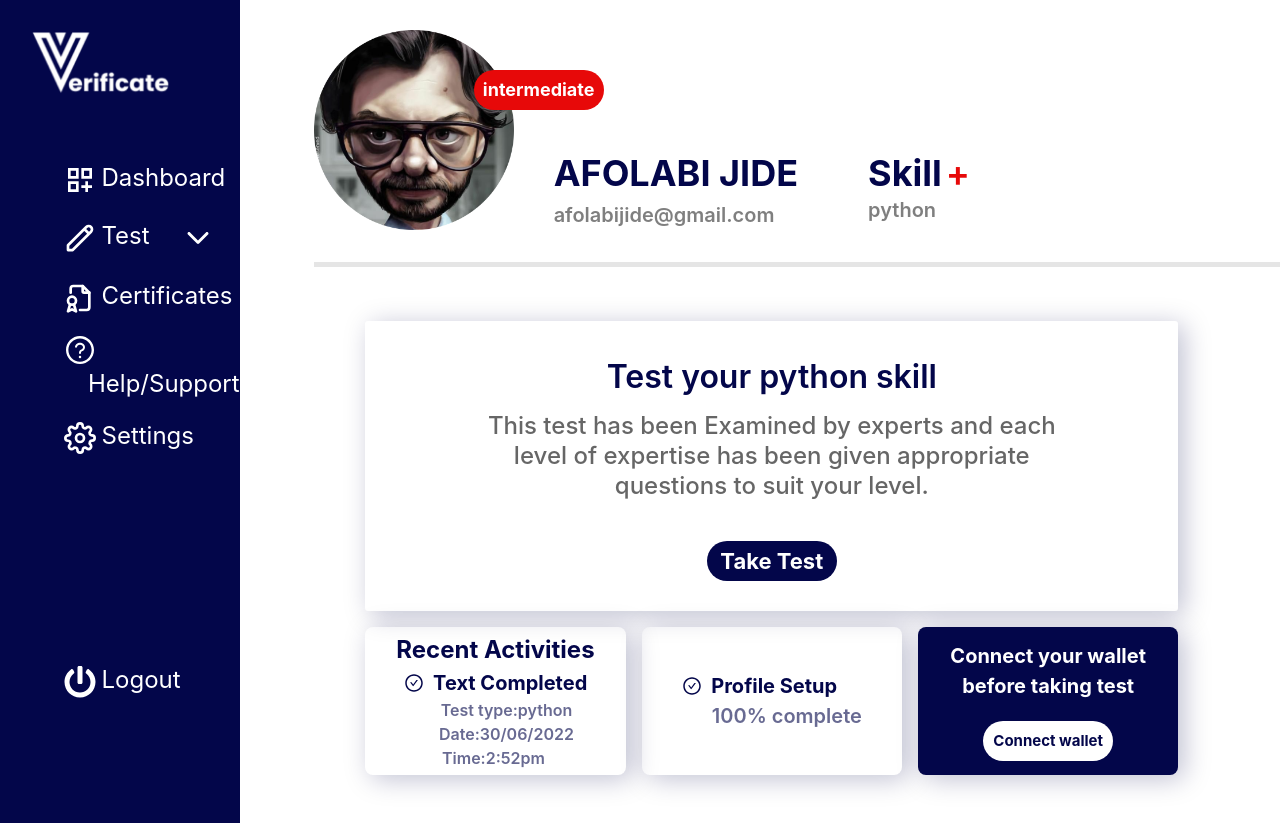
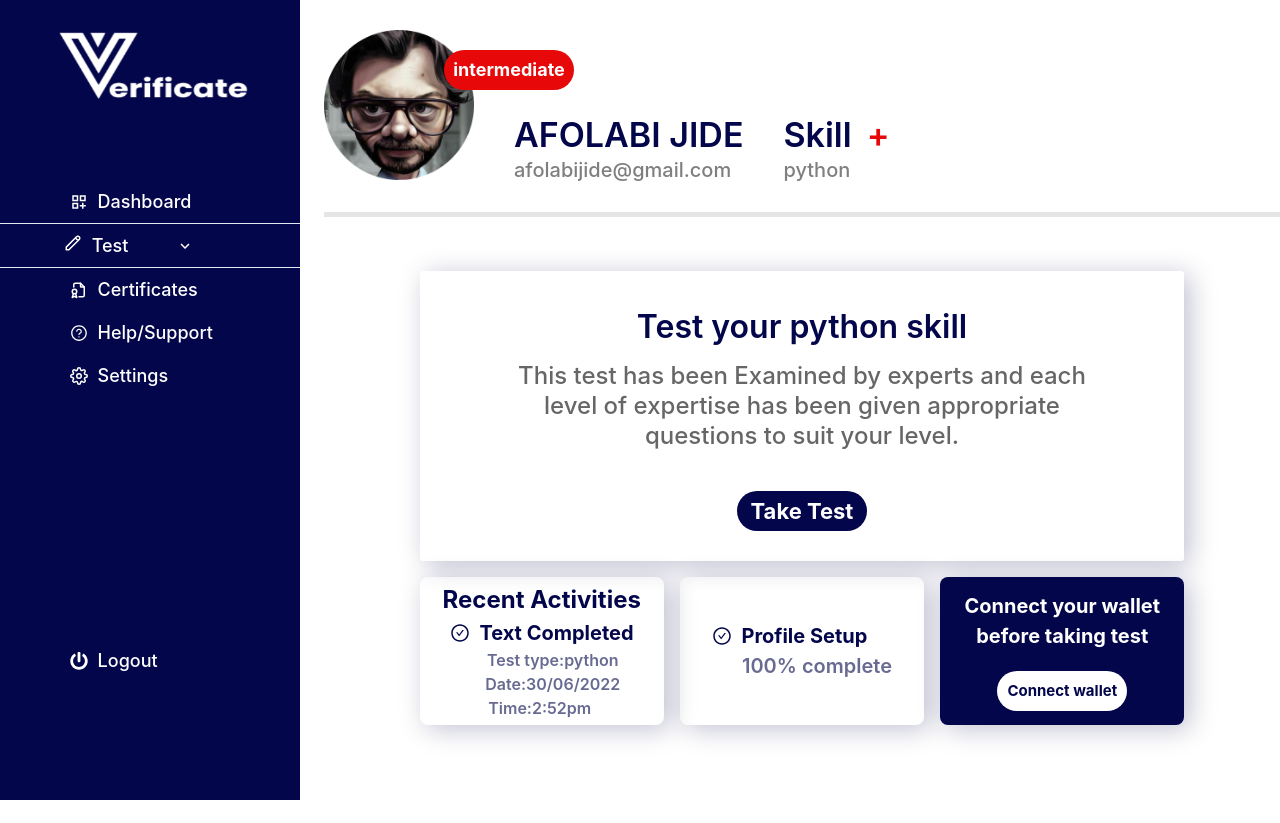
Before and after one commit to NestDevs/Verificate, a React (Vite) app: page /dashboard in a window 1280 px wide. After the commit the page ends 800 px from the top, so only its background shows below. Built offline with nearby package versions, Linux system fonts and the light colour scheme.

Commit message:
re-routing done

```diff
--- a/src/App.js
+++ b/src/App.js
@@ -1,18 +1,45 @@
 import React , { useContext, useEffect } from "react";
 import "./App.css";
 import { BrowserRouter as Router, Routes, Route } from "react-router-dom";
-import { Box } from "@chakra-ui/react";
+import {
+  Box,
+  Button,
+  Flex,
+  Image,
+  Text,
+  Grid,
+  GridItem,
+} from "@chakra-ui/react";
 import Home from "./pages/Home/Home";
 import Dashboard from "./pages/Dashboard/Dashboard";
+import Sidebar from "./component/Sidebar";
+import Header from "./component/Navbar/Header";
+import { Completed } from "./pages/Test/Completed/completed";
+import { Newtest } from "./pages/Test/New/Newtest";
+import { Certificates } from "./pages/certificate/Certificates";
 
 function App() {
 return(
   <Router>
-    <Routes>
-      <Route path="*" element={<Home/>}></Route>
-      <Route exact path="/dashboard" element={<Dashboard/>}></Route>
+    <Grid h='100vh' templateRows='repeat(4, 1fr)' templateColumns='repeat(5, 1fr)' gap={6}>
+      <GridItem w="300px" rowSpan={4} colSpan={1} bg='#03064A' >
+        <Sidebar/>
+      </GridItem>
+      <GridItem  colSpan={4} rowSpan={1} bg='white' >
+        <Header/>
+      </GridItem>
+      <GridItem colSpan={4} rowSpan={1} bg='white' >
+        <Routes>
+          <Route path="*" element={<Home/>}></Route>
+          <Route exact path="/dashboard" element={<Dashboard/>}></Route>
+          <Route exact path="/test/completed" element={<Completed/>}></Route>
+          <Route exact path="/test/newtest" element={<Newtest/>}></Route>
+          <Route exact path="/certificate" element={<Certificates/>}></Route>
+        </Routes>
+      </GridItem>
 
-    </Routes>
+    </Grid>
+    {/* </Routes> */}
   </Router>
 
 )
--- a/src/component/Navbar/Header.js
+++ b/src/component/Navbar/Header.js
@@ -12,10 +12,9 @@ import {AiOutlinePlus } from "react-icons/ai";
 
 const Header = () => {
   return (
-    <Flex m="30px auto" ml="50px" pb="8"  borderBottom="5px solid rgba(0, 0, 0, 0.1)">
-      <Flex pos="relative"  alignItems="flex-end">
-       <Image h="200px" w="200px" src={prof} alt="professor"/>
-
+    <Flex m="30px auto"  pb="8"  borderBottom="5px solid rgba(0, 0, 0, 0.1)">
+      <Flex pos="relative" >
+       <Image h="150px" w="150px" src={prof} alt="professor"/>
        <Button
           _hover={{
             bg: "red",
@@ -28,32 +27,37 @@ const Header = () => {
           fontWeight="700"
           borderRadius="47px"
           width="130px"
-         bottom="120px"
-         left="160px"
+         bottom="90px"
+         left="120px"
            pos="absolute"
         >
           intermediate
         </Button>
+      </Flex>
+      <Flex alignItems="flex-end">
+        <Flex  flexDirection="column" ml="40px">
+          <Text color="#03064A;" fontWeight="600" fontSize="34px">
+            AFOLABI JIDE
+          </Text>
+          <Text fontSize="20px" fontWeight="500" lineHeight="20px"   color="rgba(0, 0, 0, 0.5);"  >
+            afolabijide@gmail.com
+          </Text>
+        </Flex>
+        <Flex  flexDirection="column" ml="40px">
+          <Text color="#03064A;" fontWeight="600" fontSize="34px">
+            Skill
+            <span style={{
+              color:"#E70909",
+              marginLeft:"15px",
 
-
-
-
-
-        <Box>
-          <Flex flexDirection="column" ml="40px">
-          <Text color="#03064A;" fontWeight="700" fontSize="36px">
-         AFOLABI JIDE
+            }}>+</span>
           </Text>
-          <Text fontSize="20px" lineHeight="30px"   h="30px" color="rgba(0, 0, 0, 0.5);" fontWeight="600" >
-          afolabijide@gmail.com
+          <Text fontSize="20px" lineHeight="20px" fontWeight="500"   color="rgba(0, 0, 0, 0.5);" >
+            python
           </Text>
-          </Flex>
-
-
-
-        </Box>
-
-        <Box ml="70px">
+        </Flex>
+      </Flex>
+        {/* <Box ml="70px">
           <Flex flexDirection="column">
             <Flex>
             <Text color="#03064A;" fontWeight="700" mr="4px" fontSize="36px">Skill</Text>
@@ -67,10 +71,10 @@ const Header = () => {
 
           </Flex>
 
-        </Box>
+        </Box> */}
 
     </Flex>
-    </Flex>
+
   )
 }
 
--- a/src/component/Sidebar/index.js
+++ b/src/component/Sidebar/index.js
@@ -1,6 +1,10 @@
 import React from "react";
 import { Link } from "react-router-dom";
-import { Box, Icon, Text, Flex, Image,
+import { Box, Icon, Text, Flex, Image,Accordion,
+  AccordionItem,
+  AccordionButton,
+  AccordionPanel,
+  AccordionIcon,
 
    } from "@chakra-ui/react";
 import { IoIosArrowDown } from "react-icons/io";
@@ -14,71 +18,112 @@ import logo from "../../asset/image/logo.png";
 
 const Sidebar = () => {
   return (
-
-    <Box>
-        <Flex flexDirection="column">
-          <Box >
-           <Image pos="relative" right="4"  pr="10px" m="30px auto" w="63%" h="50%" src={logo} alt="logo"/>
+    <Box h="100vh"  w="300px"  pos="fixed">
+      <Flex  justify="space-between"  flexDirection="column" >
+        <Box h="170px" w="100%"  >
+          <Image    m="30px auto" w="65%" h="45%" src={logo} alt="logo"/>
         </Box>
-          <Box m="0 auto" w="100%">
-            <Flex  flexDirection="column"   fontSize="2xl" my="30px" spacing={3} color="white">
-                <Box py="15px 1px" _hover={{bg:"white", color:"#03064A"}}>
-                <Link to="/dashboard">
-              <Flex>
-                <Icon as={MdOutlineDashboardCustomize} pos="relative" top="4px" left="16" w={8} h={8} />
-                <Text ml="14">&nbsp; Dashboard</Text>
-                </Flex>
-                </Link>
-                </Box>
-
-            </Flex>
-
-            <Flex fontSize="2xl"  color="white" py="15px 10px" _hover={{bg:"white", color:"#03064A"}}>
-                <Link to="/dashboard">
-              <Flex pos="relative" bottom="2">
-                <Icon as={HiOutlinePencil} pos="relative" top="4px" left="16" w={8} h={8} />
-                <Text ml="14">&nbsp; Test</Text>
-                <Icon as={IoIosArrowDown} pos="relative" top="4px" left="8" w={8} h={8} />
+        <Box m="10px auto" w="100%">
+        <Flex  fontSize="lg" fontWeight="500" color="white" justify="center"   _hover={{bg:"white", color:"#03064A" }}>
+            <Link to="/dashboard"
+            style={{
+               width:"160px",
+              }} >
+              <Flex py={2}  alignItems="center">
+                <Icon as={MdOutlineDashboardCustomize}   />
+                <Text>&nbsp; Dashboard</Text>
               </Flex>
             </Link>
         </Flex>
-                <Flex fontSize="2xl" color="white" mt="4" py="15px 10px" _hover={{bg:"white", color:"#03064A"}}>
-                <Link to="/dashboard">
-              <Flex>
-                <Icon as={TbFileCertificate} pos="relative" top="4px" left="16" w={8} h={8} />
-                <Text ml="14">&nbsp; Certificates</Text>
+        <Accordion allowMultiple>
+  <AccordionItem><h2>
+      <AccordionButton>
+        <Box fontWeight="500" fontSize="lg" color="white" justify="center"    style={{
+               width:"160px",
+              }}>
+                <Icon mr="10px" as={HiOutlinePencil}   />
+          Test
+        </Box>
+        <AccordionIcon fontWeight="500" fontSize="lg" color="white" justify="center"   />
+      </AccordionButton>
+    </h2>
+    <AccordionPanel m="0 auto" fontWeight="500" fontSize="lg" color="white" justify="center"    style={{
+               width:"160px",
+              }} >
+     <Link to="/test/completed"
+            style={{
+               width:"160px",
+              }} >
+              <Flex   alignItems="center">
+
+                <Text>Completed Test</Text>
+              </Flex>
+            </Link>
+    </AccordionPanel>
+    <AccordionPanel m="0 auto" fontWeight="500" fontSize="lg" color="white" justify="center"    style={{
+               width:"160px",
+              }} >
+                <Link to="/test/newtest"
+            style={{
+               width:"160px",
+              }} >
+              <Flex py={2}  alignItems="center">
+
+                <Text> Take new test</Text>
+              </Flex>
+            </Link>
+    </AccordionPanel>
+  </AccordionItem>
+  </Accordion>
+        <Flex fontWeight="500" fontSize="lg" color="white" justify="center"   _hover={{bg:"white", color:"#03064A" }}>
+            <Link to="/certificate"
+            style={{
+               width:"160px",
+              }} >
+              <Flex py={2}  alignItems="center">
+                <Icon as={TbFileCertificate}   />
+                <Text>&nbsp; Certificates</Text>
               </Flex>
             </Link>
         </Flex>
-                <Flex fontSize="2xl" color="white" mt="4" py="15px 10px" _hover={{bg:"white", color:"#03064A"}}>
-                <Link to="/dashboard">
-              <Flex>
-                <Icon as={AiOutlineQuestionCircle} pos="relative" top="4px" left="16" w={8} h={8} />
-                <Text ml="14">&nbsp; Help/Support</Text>
+        <Flex fontWeight="500" fontSize="lg" color="white" justify="center"   _hover={{bg:"white", color:"#03064A" }}>
+            <Link to="/dashboard"
+            style={{
+               width:"160px",
+              }} >
+              <Flex py={2}  alignItems="center">
+                <Icon as={AiOutlineQuestionCircle}   />
+                <Text>&nbsp; Help/Support</Text>
               </Flex>
             </Link>
         </Flex>
-                <Flex fontSize="2xl" color="white" mt="4" py="15px 10px" _hover={{bg:"white", color:"#03064A"}}>
-                <Link to="/dashboard">
-              <Flex>
-                <Icon as={FiSettings} pos="relative" top="4px" left="16" w={8} h={8} />
-                <Text ml="14">&nbsp; Settings</Text>
-                </Flex>
-                </Link>
-                </Flex>
-                <Flex fontSize="2xl" color="white" mt="52" py="15px 10px" _hover={{bg:"white", color:"#03064A"}}>
-                <Link to="/dashboard">
-              <Flex>
-                <Icon as={FaPowerOff} pos="relative" top="4px" left="16" w={8} h={8} />
-                <Text ml="14">&nbsp; Logout</Text>
+        <Flex fontWeight="500" fontSize="lg" color="white" justify="center"   _hover={{bg:"white", color:"#03064A" }}>
+            <Link to="/dashboard"
+            style={{
+               width:"160px",
+              }} >
+              <Flex py={2}  alignItems="center">
+                <Icon as={FiSettings}   />
+                <Text>&nbsp; Settings</Text>
               </Flex>
             </Link>
         </Flex>
         </Box>
-
+        <Flex mt="240px" fontWeight="500" fontSize="lg" color="white" justify="center"   _hover={{bg:"white", color:"#03064A" }}>
+            <Link to="/dashboard"
+            style={{
+               width:"160px",
+              }} >
+              <Flex   alignItems="center">
+                <Icon as={FaPowerOff}   />
+                <Text>&nbsp; Logout</Text>
+              </Flex>
+            </Link>
+        </Flex>
       </Flex>
 
 </Box>
+
 
 
 
--- a/src/pages/Dashboard/Dashboard.js
+++ b/src/pages/Dashboard/Dashboard.js
@@ -4,34 +4,113 @@ import {
     Button,
     Flex,
     Image,
-    Text,
+   Text,
+   Icon,
+   Grid,
+   GridItem,
   } from "@chakra-ui/react";
-import Sidebar from '../../component/Sidebar';
-import { Grid, GridItem } from '@chakra-ui/react'
-import Header from '../../component/Navbar/Header';
-import Body from '../../component/Navbar/Body';
+  import {AiOutlineCheckCircle } from "react-icons/ai";
 
-const Dashboard = () => {
+
+const Body = () => {
   return (
+    <Flex justifyContent="center">
     <Grid
-    h='100vh'
-    templateRows='repeat(4, 1fr)'
-    templateColumns='repeat(5, 1fr)'
-    gap={6}
+    h='auto'
+    w="80%"
+    // templateRows='repeat(7, 1fr)'
+    templateColumns='repeat(6, 1fr)'
+    gap={4}
   >
-    <GridItem rowSpan={4} colSpan={1} bg='#03064A' >
-        <Sidebar/>
+     <GridItem  colSpan={6}  borderRadius="3px" boxShadow="6px 4px 27px rgba(3, 6, 74, 0.25)">
+        <Flex textAlign="center" flexDirection="column">
+
+          <Text mt="8" color="#03064A" fontWeight="600" lineHeight="48px" fontSize="32px">
+            Test your python skill
+          </Text>
+          <Text  m="10px auto" w="590px"  fontWeight="500" lineHeight="30px" fontSize="24px" color="rgba(0, 0, 0, 0.6)" >
+            This test has been Examined by experts and each level
+            of expertise has been given appropriate questions
+            to suit your level.
+          </Text>
+          <Button
+          _hover={{
+            bg: "#03064A",
+            border: "1px solid primary",
+            opacity: "0.9",
+          }}
+          px="30px"
+          bg="#03064A"
+          color="#ffffff"
+          fontSize="22px"
+          fontWeight="700"
+          borderRadius="47px"
+          width="130px"
+        m="30px auto"
+    colorScheme="#03064A"
+        >
+          Take Test
+        </Button>
+          </Flex>
+     </GridItem>
+    <GridItem colSpan={2} h="auto" borderRadius="8px" boxShadow="6px 4px 27px rgba(3, 6, 74, 0.25)">
+      <Flex py="5px" flexDirection="column" justifyContent="center">
+        <Text m="0 auto" color="#03064A" fontSize="24px" fontWeight="650">Recent Activities</Text>
+        <Flex color="#03064A" fontWeight="700" fontSize="20px" m="0 auto" align="center">
+          <Icon as={AiOutlineCheckCircle}/>&nbsp;
+          Text Completed
+        </Flex>
+        <Text pl="22px" m="0 auto" fontWeight="600" color="rgba(3, 6, 74, 0.6)">Test type:python</Text>
+        <Text pl="22px" m="0 auto" fontWeight="600" color="rgba(3, 6, 74, 0.6)">Date:30/06/2022</Text>
+        <Text pr="4px" m="0 auto" fontWeight="600" color="rgba(3, 6, 74, 0.6)">Time:2:52pm</Text>
+      </Flex>
     </GridItem>
-     <GridItem colSpan={4} rowSpan={1} bg='white' >
-        <Header/>
-     </GridItem>
+    <GridItem  colSpan={2} h="auto"  borderRadius="8px" boxShadow="6px 4px 27px rgba(3, 6, 74, 0.25)"  >
+    <Flex h="100%"  m="auto" flexDirection="column"color="#03064A" fontWeight="700" fontSize="20px"  align="center">
+      <Box m="auto" >
+      <Flex  align="center">
+        <Icon as={AiOutlineCheckCircle}/>&nbsp;
+        Profile Setup
+      </Flex>
+      <Text fontSize="20px" pl="30px" fontWeight="610" color="rgba(3, 6, 74, 0.6)">100% complete</Text>
+      </Box>
+    </Flex>
+    </GridItem>
+    <GridItem px="5px" colSpan={2} h="auto" bg="#03064A"  borderRadius="8px" boxShadow="6px 4px 27px rgba(3, 6, 74, 0.25)"  >
+    <Flex justifyContent="center" h="100%" align="center"  flexDirection="column"color="#03064A" fontWeight="700" fontSize="20px" >
+      <Box m="auto" >
+      <Flex  align="center" color="white">
+        <Text textAlign="center"  m="10px auto" fontSize="20px"   fontWeight="650" lineHeight="30px">
+         Connect your wallet before taking test
+        </Text>
+      </Flex>
+      <Flex m="auto">
+      <Button
+          _hover={{
+            bg: "white",
+            border: "1px solid primary",
+            opacity: "0.9",
+          }}
 
-     <GridItem colSpan={4} rowSpan={1} bg='white' >
-        <Body/>
-     </GridItem>
+          bg="white"
+          color="#03064A"
+          fontSize="15px"
+          fontWeight="700"
+          borderRadius="47px"
+          width="130px"
+           m="10px auto"
+           colorScheme="white"
+        >
+          Connect wallet
+        </Button>
+        </Flex>
+      </Box>
+    </Flex>
+    </GridItem>
 
   </Grid>
+  </Flex>
   )
 }
 
-export default Dashboard
+export default Body
--- /dev/null
+++ b/src/pages/Test/New/Newtest.jsx
@@ -0,0 +1,7 @@
+import React from 'react'
+
+export const Newtest = () => {
+  return (
+    <div>Newtest</div>
+  )
+}
--- /dev/null
+++ b/src/pages/certificate/Certificates.js
@@ -0,0 +1,7 @@
+import React from 'react'
+
+export const Certificates = () => {
+  return (
+    <div>Certificates</div>
+  )
+}
```
Also changed, not shown: src/pages/Test/Completed/Completed.jsx (added, +22 -0 lines), 2 other files (tests, documents, lock files or other folders). Lines whose indentation alone changed are shown as unchanged.
